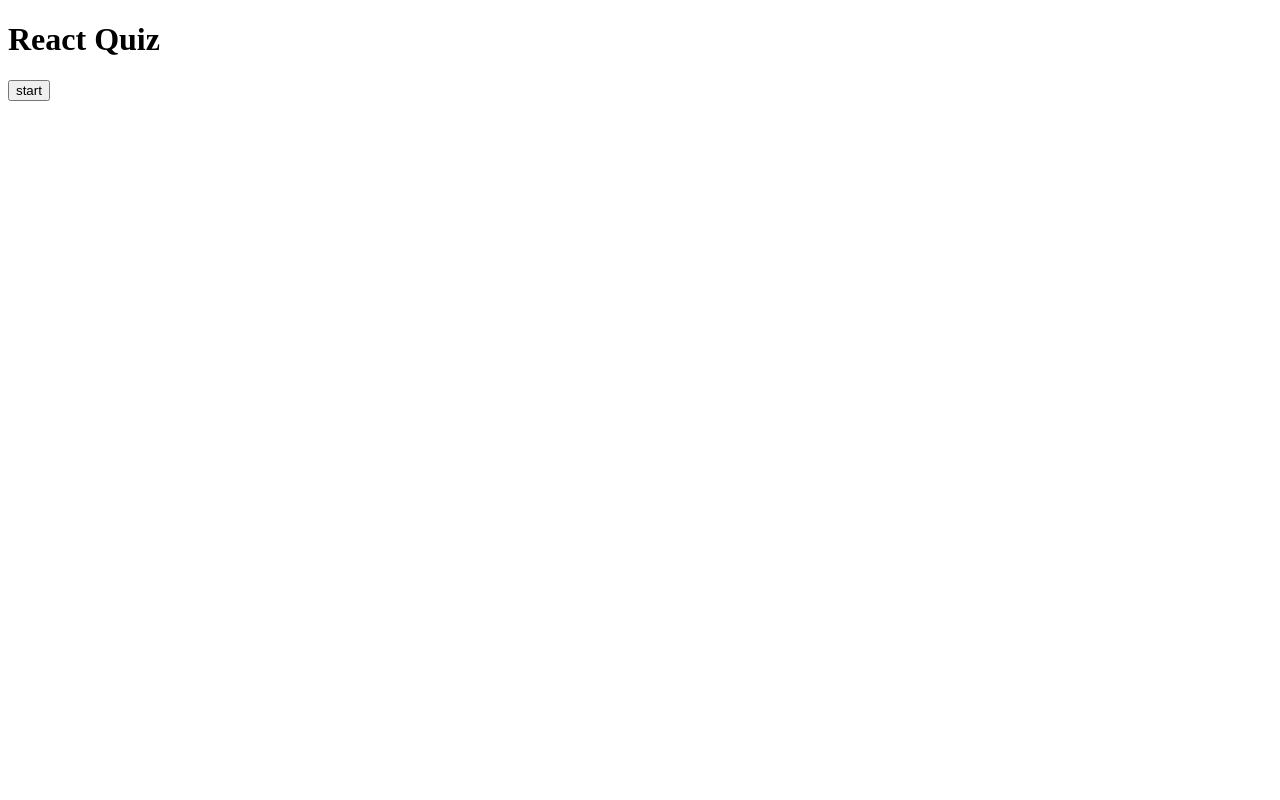
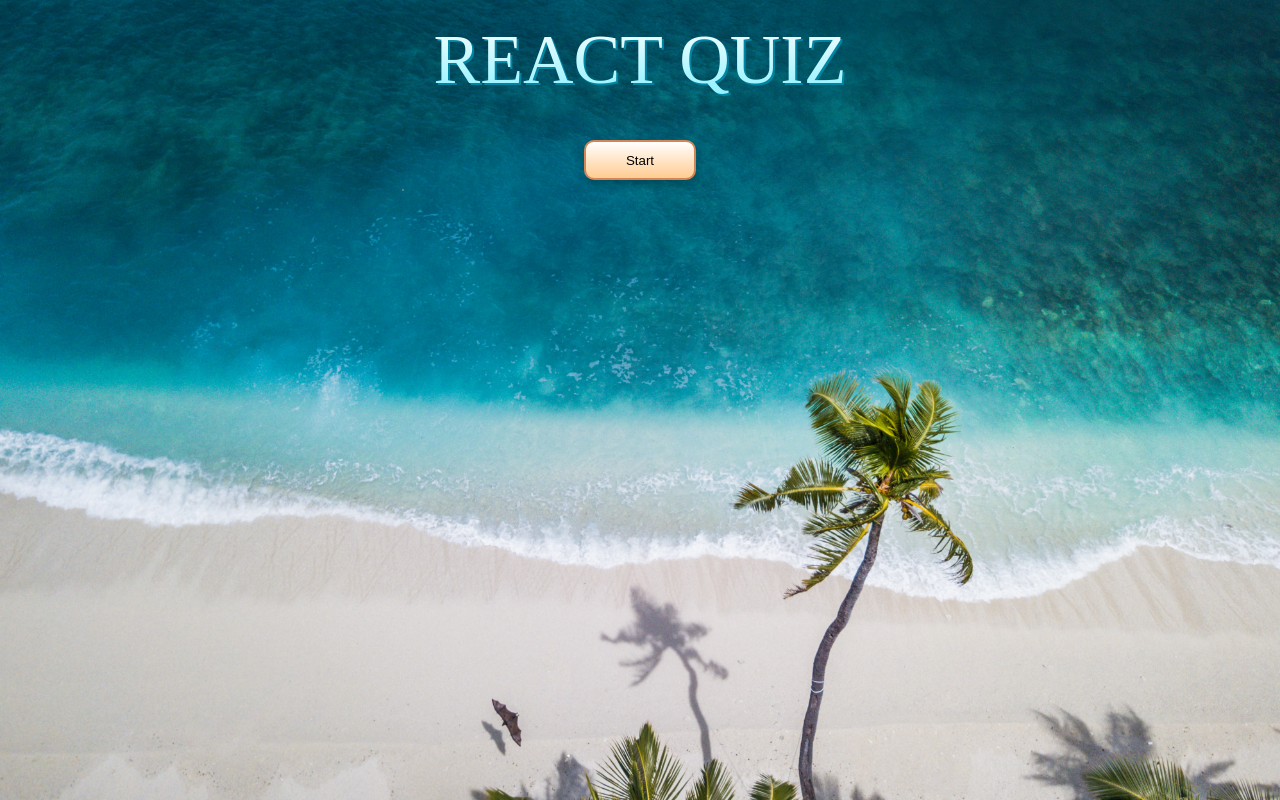
Before and after one commit to shehanp12/Quiz-App, a React (Create React App) app: page / in a window 1280 px wide. Built offline with nearby package versions, Linux system fonts and the light colour scheme.

Commit message:
styling updates

```diff
--- a/package.json
+++ b/package.json
@@ -35,5 +35,9 @@
       "last 1 firefox version",
       "last 1 safari version"
     ]
+  },
+  "devDependencies": {
+    "@types/styled-components": "^5.1.4",
+    "styled-components": "^5.2.0"
   }
 }
--- /dev/null
+++ b/src/App.styles.ts
@@ -0,0 +1,69 @@
+import styled, { createGlobalStyle } from 'styled-components';
+import BGImage from './images/nattu-adnan-unsplash.jpg';
+
+export const GlobalStyle = createGlobalStyle`
+  html {
+    height: 100%;
+  }
+
+  body {
+    background-image: url(${BGImage});
+    background-size: cover;
+    margin: 0;
+    padding: 0 20px;
+    display: flex;
+    justify-content: center;
+  }
+
+  * {
+    font-family: 'Catamaran', sans-serif;
+    box-sizing: border-box;
+  }
+`;
+
+export const Wrapper = styled.div`
+  display: flex;
+  flex-direction: column;
+  align-items: center;
+
+  > p {
+    color: #fff;
+  }
+
+  .score {
+    color: #fff;
+    font-size: 2rem;
+    margin: 0;
+  }
+
+  h1 {
+    font-family: Fascinate Inline;
+    background-image: linear-gradient(180deg, #fff, #87f1ff);
+    font-weight: 400;
+    background-size: 100%;
+    background-clip: text;
+    -webkit-background-clip: text;
+    -webkit-text-fill-color: transparent;
+    -moz-background-clip: text;
+    -moz-text-fill-color: transparent;
+    filter: drop-shadow(2px 2px #0085a3);
+    font-size: 70px;
+    text-align: center;
+    margin: 20px;
+  }
+
+  .start, .next {
+    cursor: pointer;
+    background: linear-gradient(180deg, #ffffff, #ffcc91);
+    border: 2px solid #d38558;
+    box-shadow: 0px 5px 10px rgba(0, 0, 0, 0.25);
+    border-radius: 10px;
+    height: 40px;
+    margin: 20px 0;
+    padding: 0 40px;
+  }
+
+  .start {
+    max-width: 200px;
+  }
+`;
--- a/src/App.tsx
+++ b/src/App.tsx
@@ -1,7 +1,7 @@
 import React, {useState} from 'react';
 import {Difficulty, fetchQuizQuestions, QuestionState} from './utils/API';
 import QuestionCard from './components/QuestionCard';
-
+import { GlobalStyle, Wrapper } from './App.styles';
 export type AnswerObject = {
     question:string;
     answer:string;
@@ -70,40 +70,34 @@
 
 
   return (
-    <div className="App">
-     <h1>React Quiz</h1>
-        {
-            gameOver ||  userAnswers.length == TOTAL_QUESTIONS ? (
-            <button className="start" onClick={startTrivia}>
-                start
+      <>
+          <GlobalStyle />
+          <Wrapper>
+              <h1>REACT QUIZ</h1>
+              {gameOver || userAnswers.length === TOTAL_QUESTIONS ? (
+                  <button className='start' onClick={startTrivia}>
+                      Start
                   </button>
-        ):null
-        }
-        {!gameOver ? <p className='score'>Score {score} </p> :null }
-        {loading ? <p> Loading questions..</p>:null}
+              ) : null}
+              {!gameOver ? <p className='score'>Score: {score}</p> : null}
+              {loading ? <p>Loading Questions...</p> : null}
               {!loading && !gameOver && (
-
                   <QuestionCard
-            questionNr={number +1}
+                      questionNr={number + 1}
                       totalQuestions={TOTAL_QUESTIONS}
                       question={questions[number].question}
                       answers={questions[number].answers}
-            userAnswer={userAnswers ? userAnswers[number]:undefined}
-            callback={checkAnswer}/>
-
+                      userAnswer={userAnswers ? userAnswers[number] : undefined}
+                      callback={checkAnswer}
+                  />
               )}
-
-        {!gameOver &&
-        !loading &&
-            userAnswers.length === number +1 &&
-            number !== TOTAL_QUESTIONS -1 ? (
+              {!gameOver && !loading && userAnswers.length === number + 1 && number !== TOTAL_QUESTIONS - 1 ? (
                   <button className='next' onClick={nextQuestion}>
                       Next Question
                   </button>
-        ): null
-        }
-
-    </div>
+              ) : null}
+          </Wrapper>
+      </>
   );
 };
 
--- /dev/null
+++ b/src/components/QuestionCard.styles.ts
@@ -0,0 +1,48 @@
+import styled from "styled-components";
+
+export const Wrapper = styled.div`
+  max-width: 1100px;
+  background: #ebfeff;
+  border-radius: 10px;
+  border: 2px solid #0085a3;
+  padding: 20px;
+  box-shadow: 0px 5px 10px rgba(0, 0, 0, 0.25);
+  text-align: center;
+
+  p {
+    font-size: 1rem;
+  }
+`;
+
+type ButtonWrapperProps = {
+    correct: boolean;
+    userClicked: boolean;
+};
+
+export const ButtonWrapper = styled.div<ButtonWrapperProps>`
+  transition: all 0.3s ease;
+
+  :hover {
+    opacity: 0.8;
+  }
+
+  button {
+    cursor: pointer;
+    user-select: none;
+    font-size: 0.8rem;
+    width: 100%;
+    height: 40px;
+    margin: 5px 0;
+    background: ${({ correct, userClicked }) =>
+    correct
+        ? 'linear-gradient(90deg, #56FFA4, #59BC86)'
+        : !correct && userClicked
+        ? 'linear-gradient(90deg, #FF5656, #C16868)'
+        : 'linear-gradient(90deg, #56ccff, #6eafb4)'};
+    border: 3px solid #ffffff;
+    box-shadow: 1px 2px 0px rgba(0, 0, 0, 0.1);
+    border-radius: 10px;
+    color: #fff;
+    text-shadow: 0px 1px 0px rgba(0, 0, 0, 0.25);
+  }
+`;
--- a/src/components/QuestionCard.tsx
+++ b/src/components/QuestionCard.tsx
@@ -1,11 +1,11 @@
 import React  from "react";
 import { AnswerObject } from '../App';
-
+import { Wrapper, ButtonWrapper } from './QuestionCard.styles';
 type Props = {
     question:string;
     answers: string[];
-    callback:any;
-    userAnswer:any;
+    callback:(e: React.MouseEvent<HTMLButtonElement>) => void;
+    userAnswer:AnswerObject | undefined;
     questionNr:number;
     totalQuestions:number;
 }
@@ -17,21 +17,25 @@
                                            userAnswer,
                                            questionNr,
                                            totalQuestions}) => (
-              <div>
-                  <p className="number">
-                      Question:{questionNr}/{totalQuestions}
+    <Wrapper>
+        <p className='number'>
+            Question: {questionNr} / {totalQuestions}
         </p>
-                  <p dangerouslySetInnerHTML={{__html:question}}/>
+        <p dangerouslySetInnerHTML={{ __html: question }} />
         <div>
             {answers.map((answer) => (
-                          <div key={answer}>
-                          <button disabled={userAnswer} value={answer} onClick={callback}>
+                <ButtonWrapper
+                    key={answer}
+                    correct={userAnswer?.correctAnswer === answer}
+                    userClicked={userAnswer?.answer === answer}
+                >
+                    <button disabled={userAnswer ? true : false} value={answer} onClick={callback}>
                         <span dangerouslySetInnerHTML={{ __html: answer }} />
                     </button>
-                          </div>
+                </ButtonWrapper>
             ))}
         </div>
-              </div>
+    </Wrapper>
 );
 
 export  default  QuestionCard;
```
Also changed, not shown: src/images/nattu-adnan-unsplash.jpg (added), 1 other file (tests, documents, lock files or other folders). Lines whose indentation alone changed are shown as unchanged.
